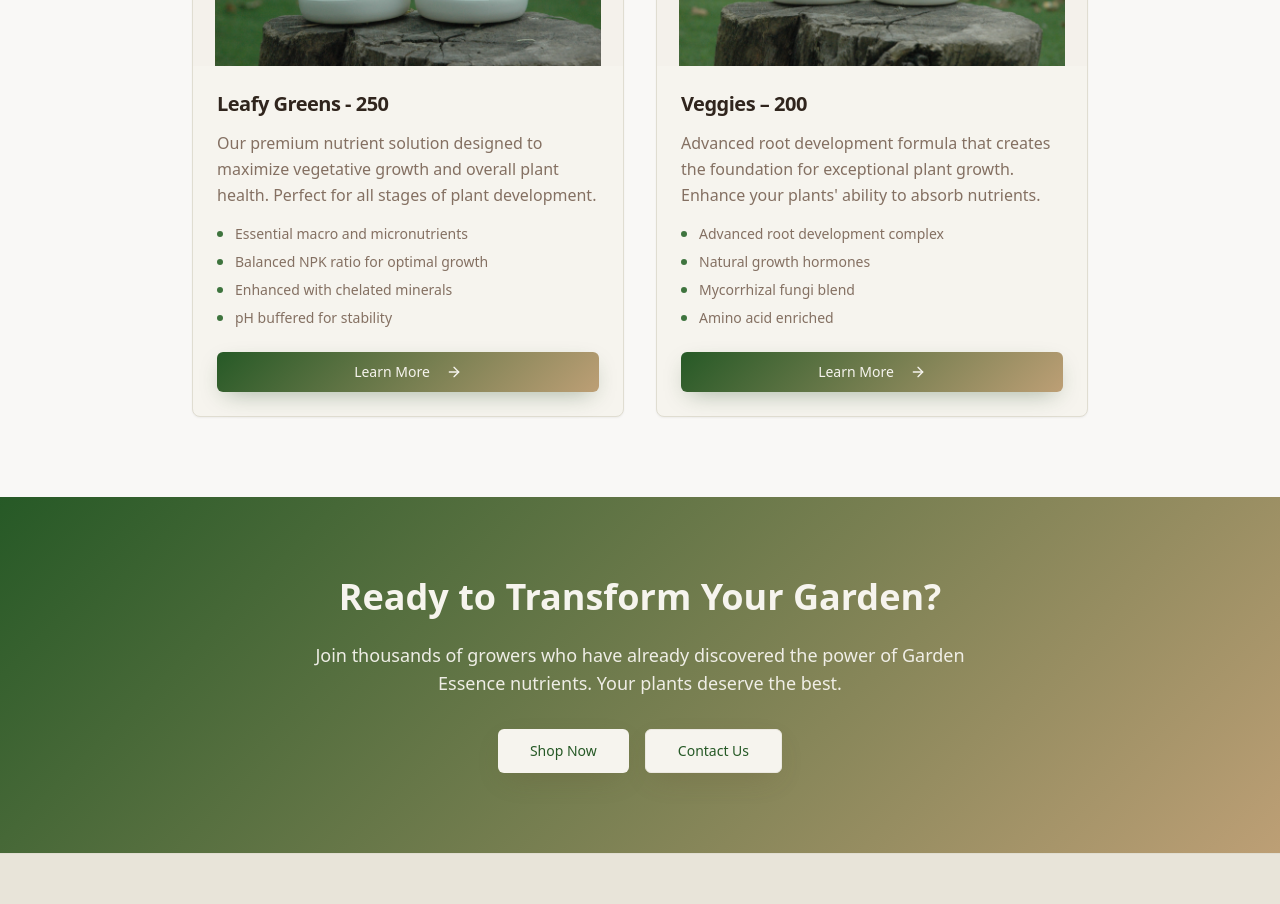
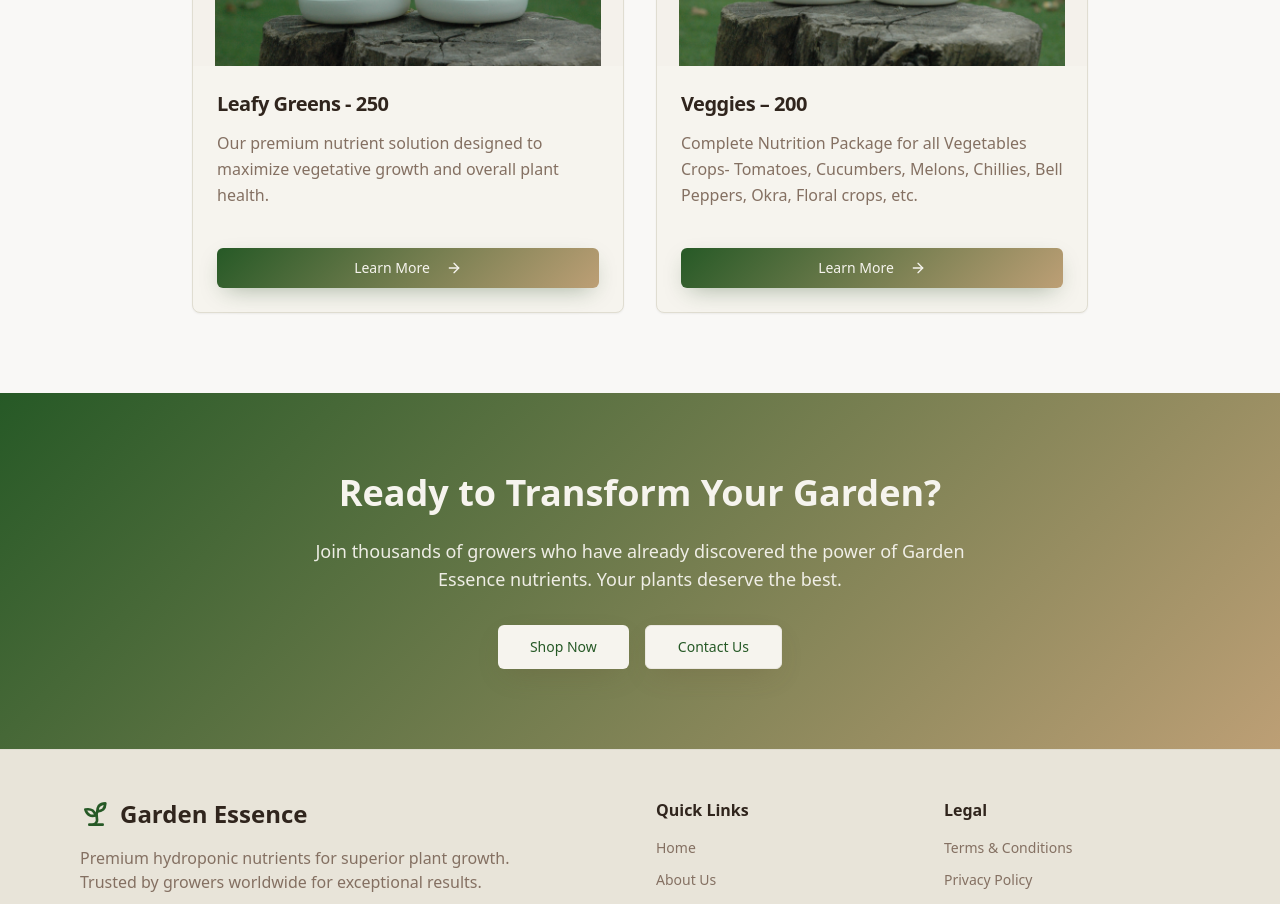
Before and after one commit to VedantNagar/garden-essence, a React (Vite) app: page / in a window 1280 px wide. Shown: the part 1680-2584 px from the top of the page. Built offline with nearby package versions, Linux system fonts and the light colour scheme.

Commit message:
Remove unused features prop and related code from ProductCard, AboutUs, and Index components

```diff
--- a/src/components/ProductCard.tsx
+++ b/src/components/ProductCard.tsx
@@ -14,7 +14,7 @@ interface ProductCardProps {
   description: string;
   image: string;
   link: string;
-  features: string[];
+  /* features: string[]; */
 }
 
 const ProductCard = ({
@@ -22,7 +22,7 @@ const ProductCard = ({
   description,
   image,
   link,
-  features,
+  /* features, */
 }: ProductCardProps) => {
   return (
     <Card className="group hover:shadow-forest transition-all duration-300 hover:-translate-y-2 bg-card border-border">
@@ -45,7 +45,7 @@ const ProductCard = ({
           {description}
         </p>
         <ul className="space-y-2">
-          {features.map((feature, index) => (
+{/*           {features.map((feature, index) => (
             <li
               key={index}
               className="flex items-center text-sm text-muted-foreground"
@@ -53,7 +53,7 @@ const ProductCard = ({
               <div className="w-1.5 h-1.5 bg-accent rounded-full mr-3 flex-shrink-0" />
               {feature}
             </li>
-          ))}
+          ))} */}
         </ul>
       </CardContent>
 
--- a/src/pages/AboutUs.tsx
+++ b/src/pages/AboutUs.tsx
@@ -116,7 +116,7 @@ const AboutUs = () => {
               alt="Garden Essence Leafy Greens Formula"
               className="w-full h-72 md:h-96 object-cover rounded-lg"
             />
-            <div className="absolute bottom-4 left-4 right-4">
+{/*             <div className="absolute bottom-4 left-4 right-4">
               <div className="bg-background/90 backdrop-blur-sm rounded-lg p-3">
                 <h3 className="font-semibold text-foreground">
                   Leafy Greens - 250
@@ -125,7 +125,7 @@ const AboutUs = () => {
                   Perfect for herbs & leafy vegetables
                 </p>
               </div>
-            </div>
+            </div> */}
           </div>
 
           <div className="group relative overflow-hidden rounded-lg bg-card hover:shadow-forest transition-all duration-300 hover:-translate-y-1">
@@ -134,14 +134,14 @@ const AboutUs = () => {
               alt="Garden Essence Veggies Formula"
               className="w-full h-72 md:h-96 object-cover rounded-lg"
             />
-            <div className="absolute bottom-4 left-4 right-4">
+{/*             <div className="absolute bottom-4 left-4 right-4">
               <div className="bg-background/90 backdrop-blur-sm rounded-lg p-3">
                 <h3 className="font-semibold text-foreground">Veggies - 200</h3>
                 <p className="text-sm text-muted-foreground">
                   Optimized for fruiting vegetables
                 </p>
               </div>
-            </div>
+            </div> */}
           </div>
         </div>
 
--- a/src/pages/Index.tsx
+++ b/src/pages/Index.tsx
@@ -11,28 +11,28 @@ const Index = () => {
     {
       title: "Leafy Greens - 250",
       description:
-        "Our premium nutrient solution designed to maximize vegetative growth and overall plant health. Perfect for all stages of plant development.",
+        "Our premium nutrient solution designed to maximize vegetative growth and overall plant health.",
       image: substance1Image,
       link: "/substance1",
-      features: [
+/*       features: [
         "Essential macro and micronutrients",
         "Balanced NPK ratio for optimal growth",
         "Enhanced with chelated minerals",
         "pH buffered for stability",
-      ],
+      ], */
     },
     {
       title: "Veggies – 200",
       description:
-        "Advanced root development formula that creates the foundation for exceptional plant growth. Enhance your plants' ability to absorb nutrients.",
+        "Complete Nutrition Package for all Vegetables Crops- Tomatoes, Cucumbers, Melons, Chillies, Bell Peppers, Okra, Floral crops, etc.",
       image: substance2Image,
       link: "/substance2",
-      features: [
+/*       features: [
         "Advanced root development complex",
         "Natural growth hormones",
         "Mycorrhizal fungi blend",
         "Amino acid enriched",
-      ],
+      ], */
     },
   ];
 
@@ -140,7 +140,7 @@ const Index = () => {
                 description={product.description}
                 image={product.image}
                 link={product.link}
-                features={product.features}
+                /* features={product.features} */
               />
             ))}
           </div>
```
